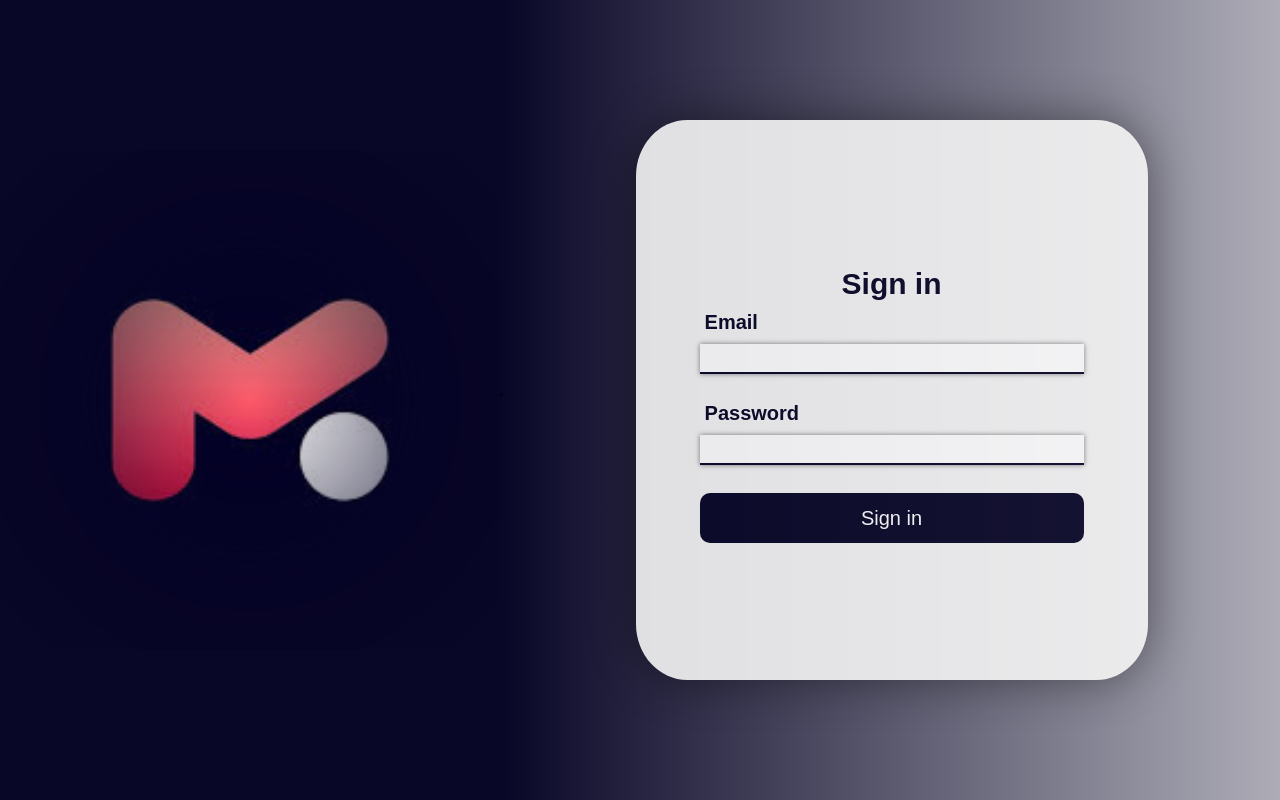
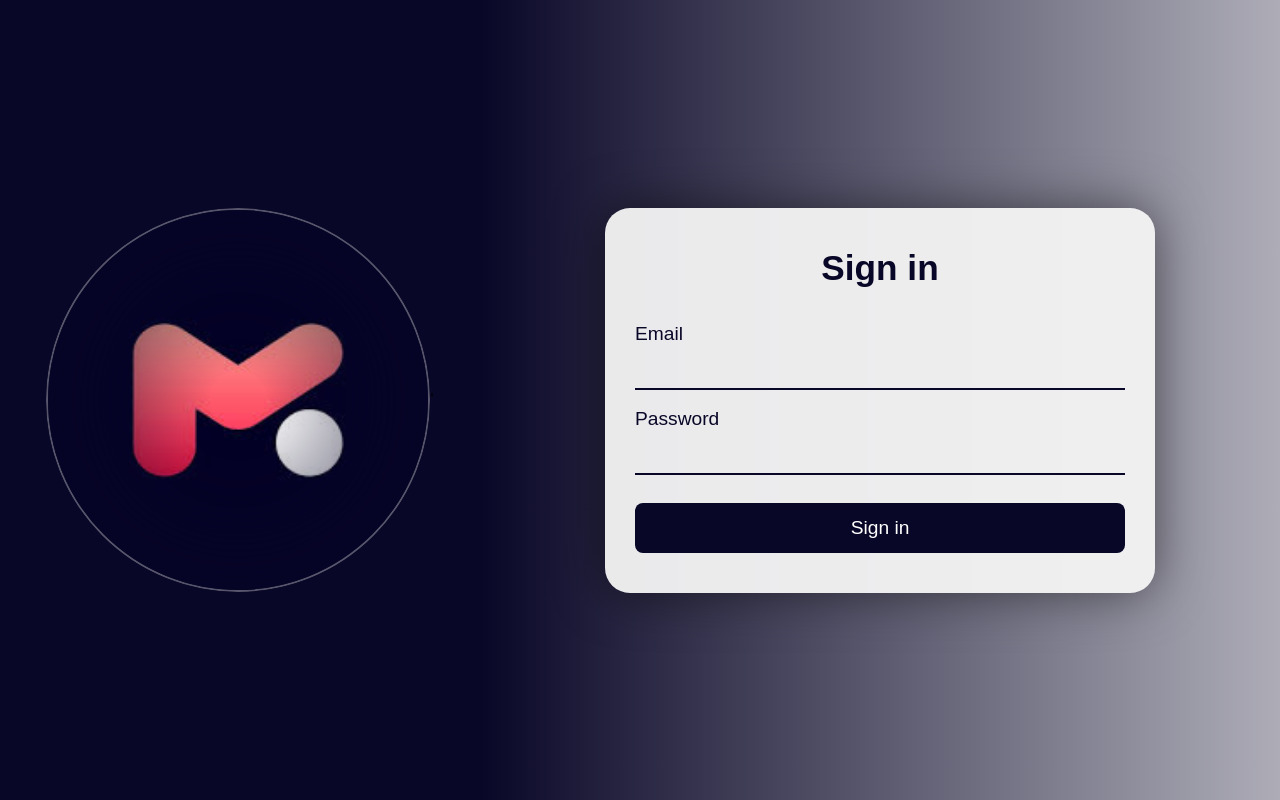
Before and after one commit to k4yk4yk4y/max_bit_sign_in_page, a website built with Vite: page index.html in a window 1280 px wide. Built offline with nearby package versions, Linux system fonts and the light colour scheme.

Commit message:
Add files via upload
add a logo rounded border and adaptive design

```diff
--- a/style.css
+++ b/style.css
@@ -5,14 +5,17 @@
   font-family: 'Poppins', sans-serif;
 }
 
+html, body {
+  height: 100%;
+}
+
 .main-container {
   display: flex;
+  height: 100vh;
 }
 
 .left-bg-with-logo {
   background-color: #090727;
-  width: auto;
-  height: 100vh;
   flex: 3;
   display: flex;
   align-items: center;
@@ -21,8 +24,6 @@
 
 .right-part-with-form {
   background: linear-gradient(90deg, #090727 0%, rgba(0, 0, 0, 0) 150%);
-  width: auto;
-  height: 100vh;
   flex: 5;
   display: flex;
   align-items: center;
@@ -30,29 +31,65 @@
 }
 
 img {
-  mask-image: radial-gradient(circle at center, rgba(0, 0, 0, 1), transparent 90%);
-  -webkit-mask-image: radial-gradient(circle at center, rgba(0, 0, 0, 1), transparent 90%);
+  max-width: 80%;
+  height: auto;
+  ma: radial-gradient(circle at center, sk-imager rgba(0, 0, 0, 1) 50%, transparent 100%);
+  -webkit-mask-image: radial-gradient(circle at center, rgba(0, 0, 0, 1) 10%, transparent 100%);
+  border-radius: 50%;
+  border: 2px solid whitesmoke;
 }
 
 .sign-in-form {
-  background-color: whitesmoke;
-  opacity: 0.9;
-  flex-shrink: 0;
-  width: clamp(30vw, 40vw, 60vw);
-  height: 70%;
+  background-color: rgba(245, 245, 245, 0.95);
+  width: 550px;
+  padding: 40px 30px;
   box-shadow: 0 0 50px rgba(0, 0, 0, 0.5);
-  border-radius: 10%;
+  border-radius: 25px;
   display: flex;
-  align-items: center;
-  justify-content: center;
+  flex-direction: column;
+  gap: 20px;
 }
 
-div h1 {
-  margin: 10px;
+h1 {
   text-align: center;
-  font-size: 30px;
-  align-self: top;
+  font-size: 2.2rem;
   color: #090727;
+  margin-bottom: 10px;
+}
+
+.form-itself {
+  display: flex;
+  flex-direction: column;
+  gap: 25px;
+  width: 100%;
+}
+
+.form-group {
+  display: flex;
+  flex-direction: column;
+  gap: 8px;
+}
+
+.form-itself label {
+  font-size: 1.2rem;
+  color: #090727;
+  font-weight: 500;
+}
+
+.form-itself input {
+  width: 100%;
+  height: 45px;
+  border: none;
+  border-bottom: 2px solid #090727;
+  padding: 0 10px;
+  font-size: 1.1rem;
+  background: transparent;
+  transition: border-color 0.3s;
+}
+
+.form-itself input:focus {
+  border-color: #4a40b3;
+  outline: none;
 }
 
 .form-itself button {
@@ -61,44 +98,14 @@ div h1 {
   border: none;
   background-color: #090727;
   color: white;
-  font-size: 20px;
-  border-radius: 10px;
+  font-size: 1.2rem;
+  border-radius: 8px;
   cursor: pointer;
   transition: all 0.3s ease;
-}
-
-.form-itself label {
-  color: #090727;
-  font-size: 20px;
-  font-weight: bold;
-  margin: 10px 0;
-  padding: 5px;
-  transition: all 0.3s ease
-}
-
-.form-itself input {
-  width: 100%;
-  height: 30px;
-  border: none;
-  border-bottom: 2px solid #090727;
-  font-size: 20px;
-  margin: 10px 0;
-  padding: 5px;
-  outline: none;
-  transition: all 0.3s ease;
-  box-shadow: 0 0 5px rgba(0, 0, 0, 0.5);
+  margin-top: 10px;
 }
 
 .form-itself button:hover {
-  background-color: #090727;
-  color: white;
-  transform: scale(1.1);
+  background-color: #1a165f;
+  transform: scale(1.03);
 }
-
-input:invalid {
-  border-bottom: 2px solid red;
-  color: red;
-  transition: all 0.3s ease;
-  outline: none;
-  box-shadow: 0 0 10px rgba(255, 0, 0, 0.5);
-}
```
